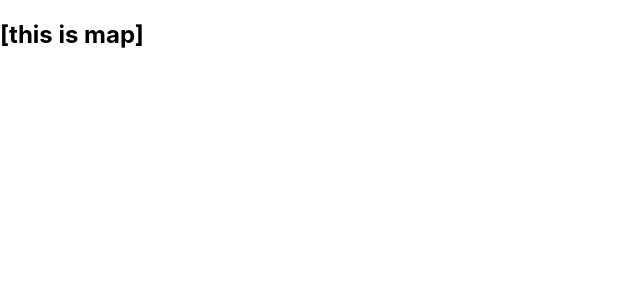
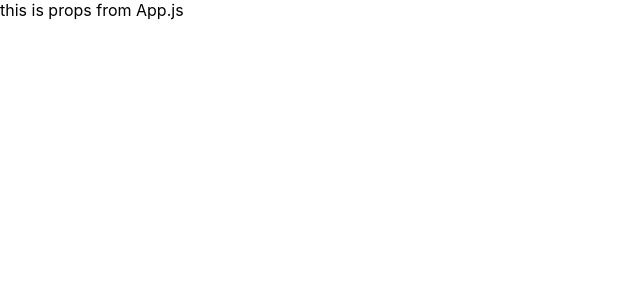
Before and after one commit to sanghwanAN/reactbook200, a React (Create React App) app: page / in a window 1280 px wide. Shown: the top 300 px of the page, without its empty margins (0-640 px from the left). Built offline with nearby package versions, Linux system fonts and the light colour scheme.

Commit message:
예제017 - finish

```diff
--- a/src/App.js
+++ b/src/App.js
@@ -1,9 +1,9 @@
 import "./App.css";
-import Map from "./R015_Map";
+import Props from "./R017_Props";
 function App() {
   return (
     <div>
-      <Map />
+      <Props props_val="this is props"/>
     </div>
   );
 }
--- /dev/null
+++ b/src/R017_Props.js
@@ -0,0 +1,13 @@
+import React, { Component } from 'react';
+
+class R017_Props extends Component {
+  render() {
+    let props_value = this.props.props_val;
+    props_value += ' from App.js'
+    return (
+      <div>{props_value}</div>
+    );
+  }
+}
+
+export default R017_Props;
```
Also changed, not shown: 1 other file (tests, documents, lock files or other folders).
